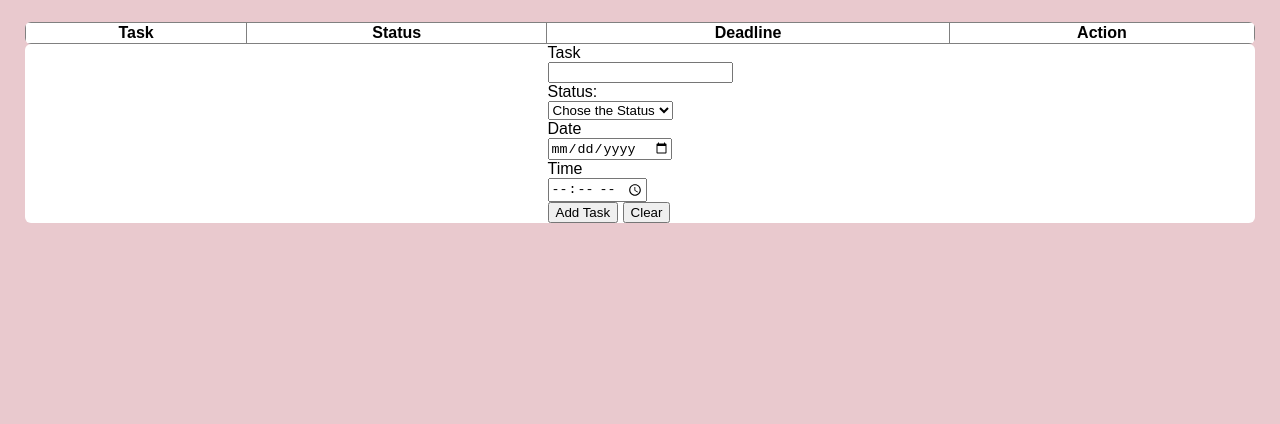
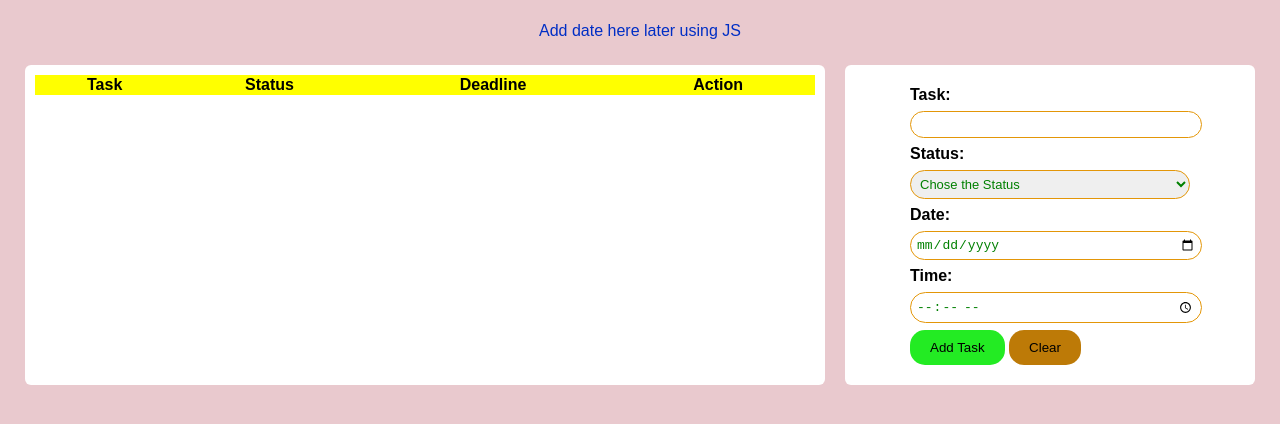
Before and after one commit to Mangi-18/1-To-Do-List, a plain HTML site: page index.html in a window 1280 px wide. Shown: the part 86-510 px from the top of the page. Drawn offline with Linux system fonts and the light colour scheme.

Commit message:
HTML, CSS Decently done. JS Yet to start

```diff
--- a/index.html
+++ b/index.html
@@ -8,8 +8,11 @@
 </head>
 <body>
     <h1 class="title">To Do List</h1>
+    <p class="date">Add date here later using JS</p>
+
+    <div class="container">
     <div class="currentTasks lefthalf">
-        <table border="solid">
+        <table>
             <thead>
                 <th>Task</th>
                 <th>Status</th>
@@ -23,12 +26,10 @@
     </div>
     <div class="addTasks righthalf">
         <form>
-        <label for="task" >Task</label>
-        <br>
+        <label for="task" >Task:</label>
         <input id="task" type="text" required>
-        <br>
+
         <label for="status">Status:</label>
-        <br>
         <select name="cur_status" id="status">
             <option value="">Chose the Status</option>
             <option value="Completed">Completed</option>
@@ -36,18 +37,17 @@
             <option value="ongoing">Ongoing</option>
             <option value="urgent">Urgent</option>
         </select>
-        <br>
-        <label for="date">Date</label>
-        <br>
+
+        <label for="date">Date:</label>
         <input id="date" type="date" required>
-        <br>
-        <label for="time">Time</label>
-        <br>
+
+        <label for="time">Time:</label>
         <input id="time" type="time" required>
-        <br>
-        <button type="button">Add Task</button>
-        <button type="button">Clear </button>
+
+        <button type="button" class="submitBtn">Add Task</button>
+        <button type="button" class="clearBtn">Clear </button>
         </form>
+    </div>
     </div>
     <script src="app.js"></script>
 </body>
--- a/style.css
+++ b/style.css
@@ -4,7 +4,7 @@ body{
     padding:10px;
     margin:15px;
 }
-h1.title{
+h1.title, .date{
     color:rgb(0, 46, 197);
     text-align:center;
     margin-bottom:25px;
@@ -15,20 +15,69 @@ h1:hover{
 body > div{
     display:flex;
     gap:20px;
+    justify-content:space-around;
 }
 .lefthalf, .righthalf{
-    display:flex;
-    justify-content:center;
     border-radius:6px;
     background-color:white;
     flex-wrap:wrap;
-    max-height:80vh;
+    max-height:100vh;
     overflow:auto;
+    padding:10px;
+}
+.lefthalf{
+    width:600px;
+    flex:2;
+}
+.righthalf{
+    display:flex;
+    justify-content:center;
+    align-items:center;
+    width:400px;
+    height:300px;
+    flex:1;
 }
 .currentTasks table{
     border-collapse:collapse;
     width:100%;
+    padding:10px;
 }
 .currentTasks td{
     text-align:left;
+    margin:5px;
+    border-bottom:1px solid black;
 }
+.currentTasks thead{
+    background-color:yellow;
+    font-weight:bold;
+}
+.addTasks label{
+    font-weight:bold;
+    display:block;
+}
+.addTasks input, .addTasks select{
+    color:green;
+    margin-top:7px;
+    margin-bottom:7px;
+    padding:5px;
+    width:100%;
+    font-size:13px;
+    border-radius:20px;
+    border:1px solid rgb(227, 150, 8)
+
+}
+.addTasks button {
+    padding:10px 20px;
+    border:none;
+    border-radius:15px;
+    cursor:pointer;
+}
+.addTasks .submitBtn{
+    background-color:rgb(35, 235, 35);
+}
+.addTasks .clearBtn{
+    background-color:rgb(189, 122, 7);
+}
+.addTasks button:hover {
+    opacity: 0.75;
+}
```
